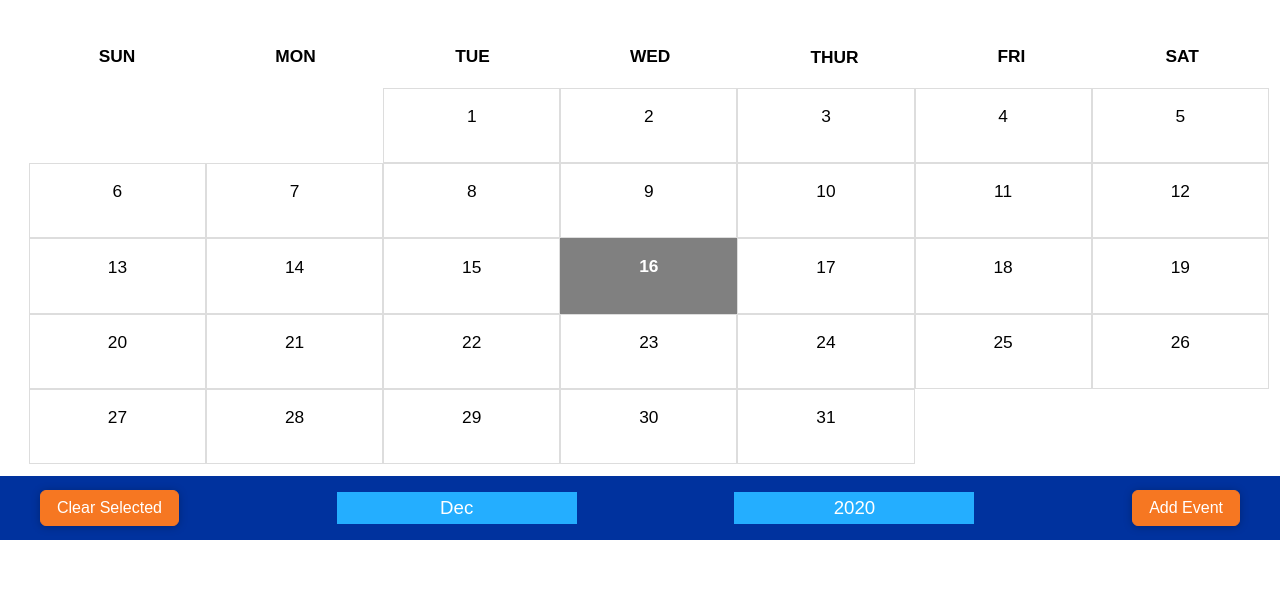
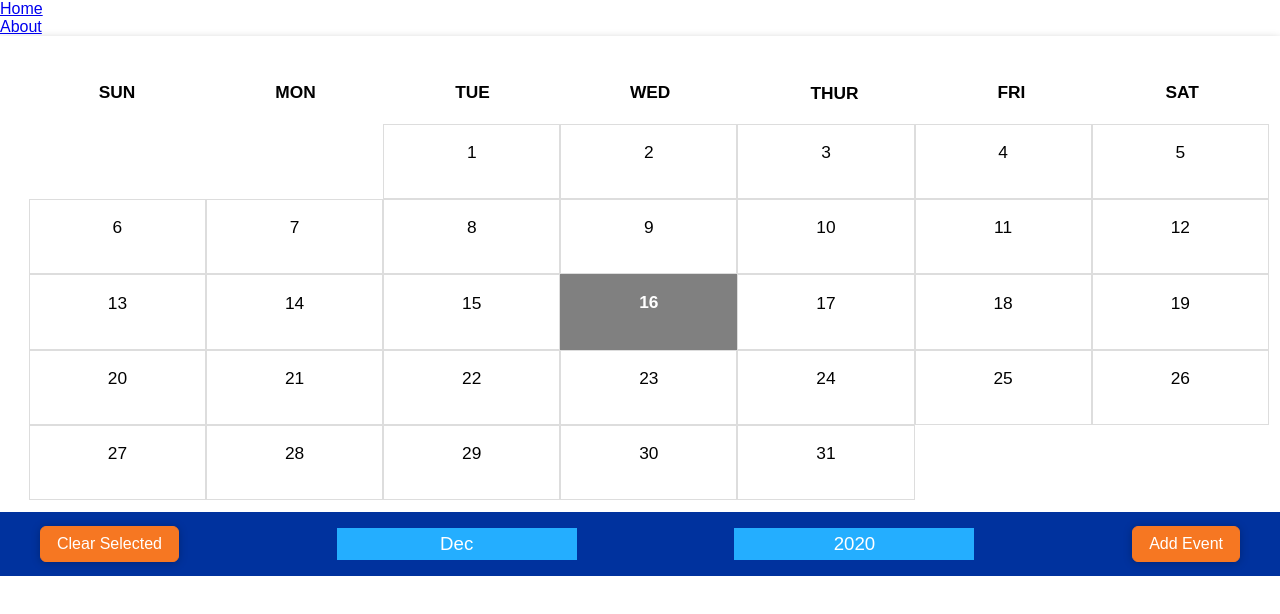
Before and after one commit to RamsayAFencl/Fundemamentals-Final-Assignment-Team-PI, a plain HTML site: page CalendarApp/index.html in a window 1280 px wide. Drawn offline with nearby package versions, Linux system fonts and the light colour scheme.

Commit message:
adding files for landing page

```diff
--- a/CalendarApp/index.html
+++ b/CalendarApp/index.html
@@ -9,9 +9,19 @@
     <script src="assets/scripts/app.js" defer></script>
     <title>Live Calendar</title>
   </head>
-  <body>
- <div class="calendar" id="calendar">
-
+  <nav class="navbar navbar-expand-md">
+      <div class="collapse navbar-collapse" id="main-navigation">
+          <ul class="navbar-nav">
+              <li class="nav-item">
+                  <a class="nav-link" href="#">Home</a>
+              </li>
+              <li class="nav-item">
+                  <a class="nav-link" href="#">About</a>
+              </li>
+          </ul>
+      </div>
+  </nav>
+  <div class="calendar" id="calendar">
 
     <div class="clear"></div>
 
@@ -84,4 +94,6 @@
     <div id="event-list" class="event-list">
     </div>
   </body>
-</html>
+
+
+ </html>
```
